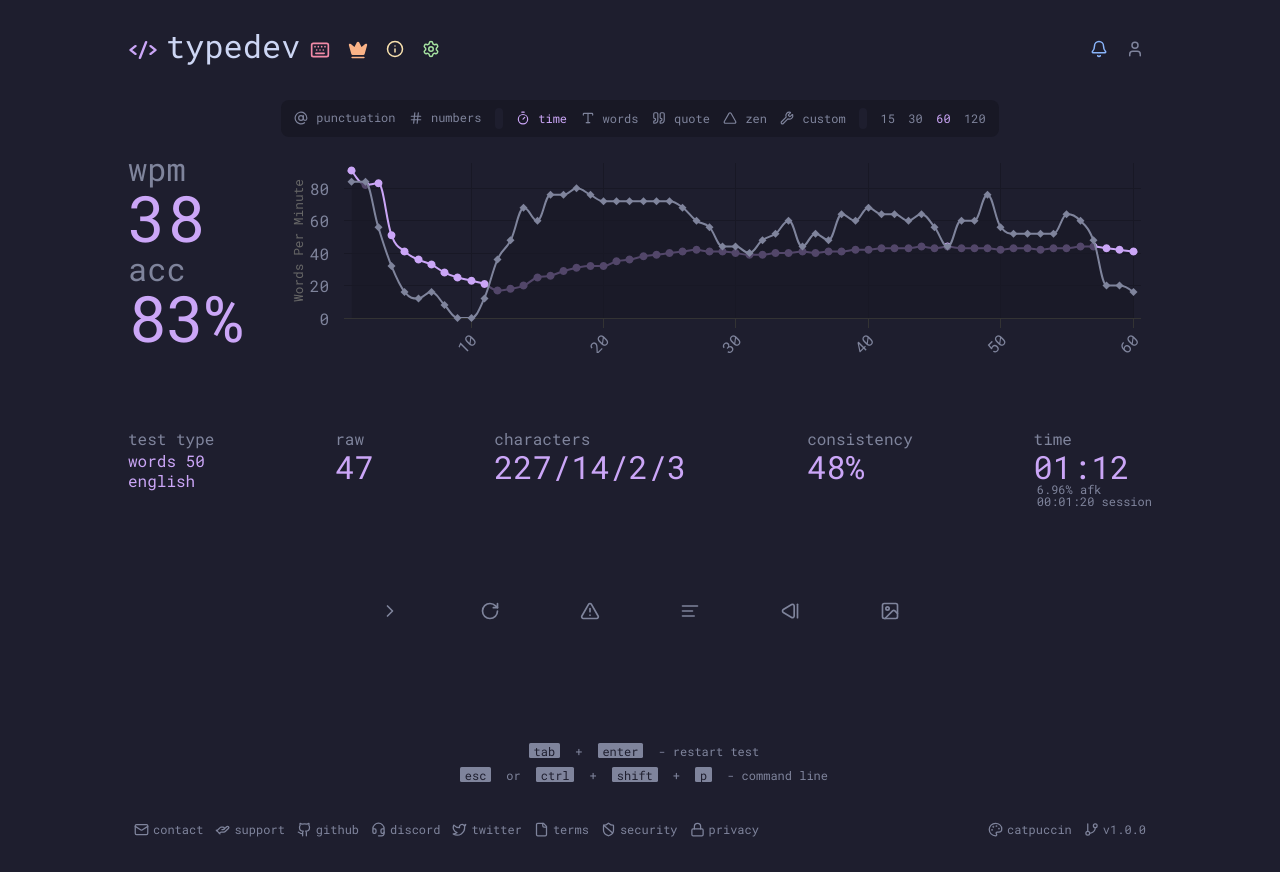
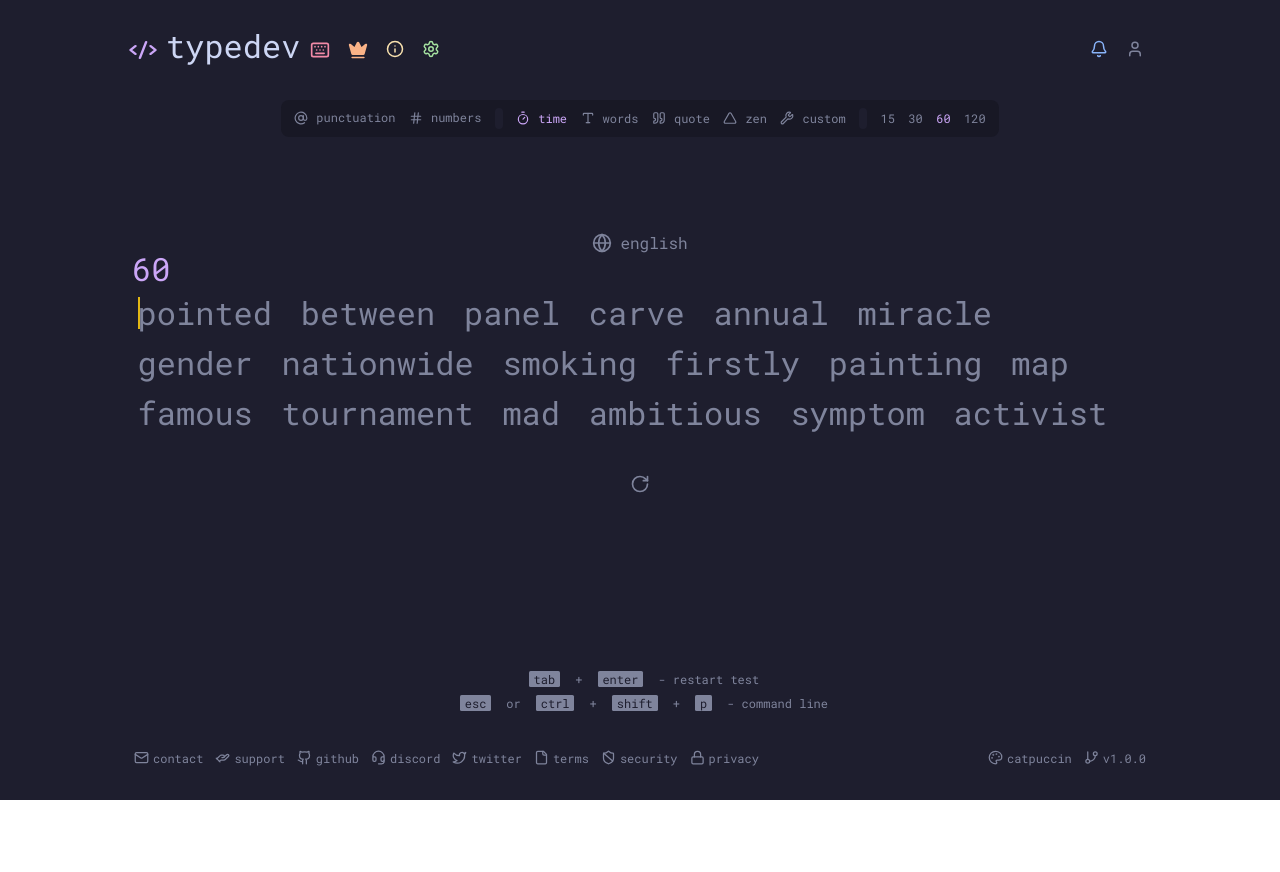
Before and after one commit to Tecu23/typedev, a React (Vite) app: page / in a window 1280 px wide. After the commit the page ends 800 px from the top, so only its background shows below. Built offline with nearby package versions, Linux system fonts and the light colour scheme.

Commit message:
undo results screen

```diff
--- a/src/components/App.tsx
+++ b/src/components/App.tsx
@@ -29,7 +29,7 @@ function App() {
       <main className="col-[full-width] relative content-grid h-full">
         <div className="col-[full-width] content-grid relative h-full grid grid-rows-[1fr_auto_1fr]">
           <TestConfig status={status} />
-          {status == "finished" || true ? (
+          {status == "finished" ? (
             <Results resetEngine={visualEngine.reset} />
           ) : (
             <TypingTest
```
